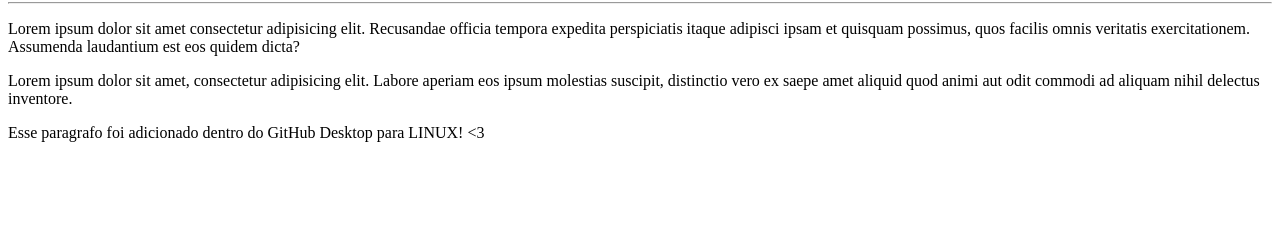
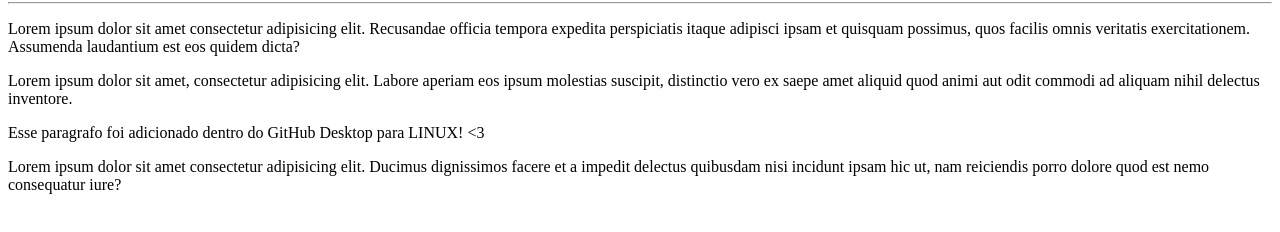
Before and after one commit to RodrigoCoutinho88/Ola-Mundo, a plain HTML site: page Site Exemplo/index.html in a window 1280 px wide. Shown: the part 78-310 px from the top of the page. Drawn offline with Linux system fonts and the light colour scheme.

Commit message:
mais um paragrafo

```diff
--- a/Site Exemplo/index.html
+++ b/Site Exemplo/index.html
@@ -11,5 +11,6 @@
     <p>Lorem ipsum dolor sit amet consectetur adipisicing elit. Recusandae officia tempora expedita perspiciatis itaque adipisci ipsam et quisquam possimus, quos facilis omnis veritatis exercitationem. Assumenda laudantium est eos quidem dicta?</p>
     <p>Lorem ipsum dolor sit amet, consectetur adipisicing elit. Labore aperiam eos ipsum molestias suscipit, distinctio vero ex saepe amet aliquid quod animi aut odit commodi ad aliquam nihil delectus inventore.</p>
     <p>Esse paragrafo foi adicionado dentro do GitHub Desktop para LINUX! &lt;3 </p>
+    <p>Lorem ipsum dolor sit amet consectetur adipisicing elit. Ducimus dignissimos facere et a impedit delectus quibusdam nisi incidunt ipsam hic ut, nam reiciendis porro dolore quod est nemo consequatur iure?</p>
 </body>
 </html>
```
